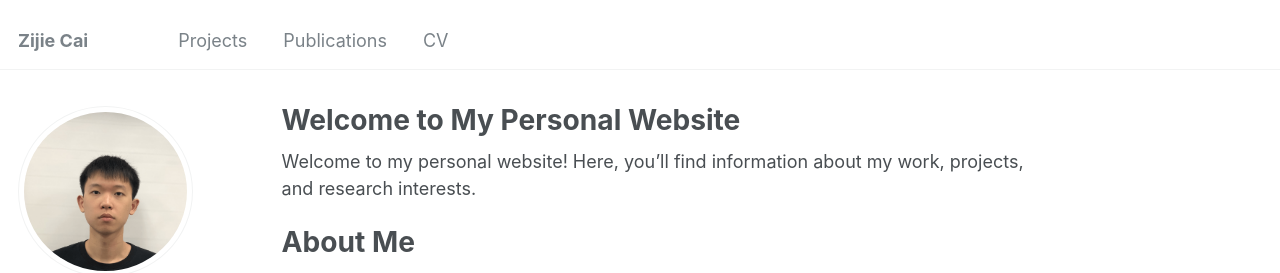
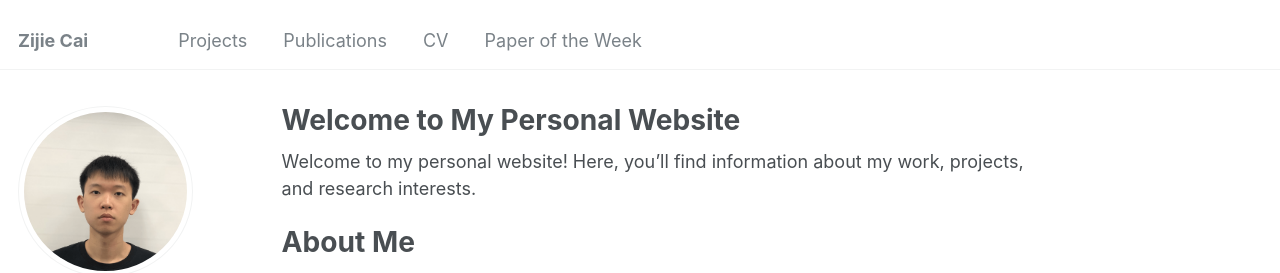
Before and after one commit to zijie-cai/zijie-cai.github.io, a Jekyll site: the page built from _pages/about.md, in a window 1280 px wide. Shown: the top 273 px of the page. Built offline with Jekyll 4.4.1, drawn with Linux system fonts in a browser that asks for light colours.

Commit message:
Update navigation.yml

```diff
--- a/_data/navigation.yml
+++ b/_data/navigation.yml
@@ -23,5 +23,5 @@ main:
   - title: "CV"
     url: /cv/
 
-#  - title: "Guide"
-#    url: /markdown/
+  - title: "Paper of the Week"
+    url: /markdown/
```
